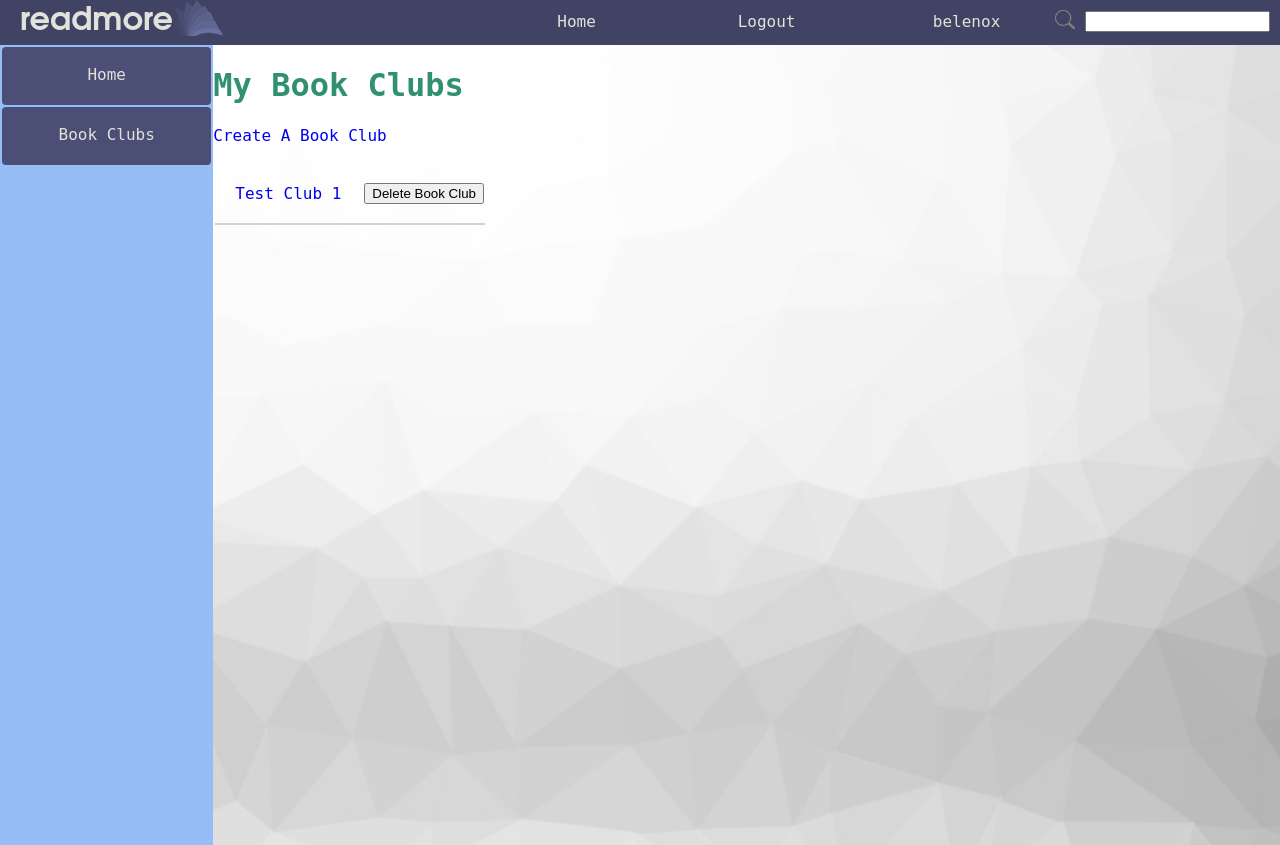
After one commit to benelenox/Readmore, a Django app: page /readmore/book_clubs/ in a window 1280 px wide. The commit adds this page. Run offline with Django 3.2, Linux system fonts and the light colour scheme; a user stored in the database is signed in; data comes from the database, SQL or seed files in the repository; both versions use the stored data as it was after the commit.

Commit message:
Added book club homepage, added user book clubs list, added ability to invite users to book club and accept invitations (with notifications to involved users), added ability to leave book club (and notify owner), and minor bug fixes

```diff
--- a/readmore_app/forms.py
+++ b/readmore_app/forms.py
@@ -60,4 +60,4 @@ class register(forms.Form):
 
 class club(forms.Form):
 	name = forms.CharField(validators=[validators.RegexValidator(regex="^[a-zA-Z_\-0-9]+.*$", message="A valid book club name must be provided.")])
-	description = forms.CharField(widget=forms.Textarea)
+	description = forms.CharField(widget=forms.Textarea, required=False)
--- a/readmore_app/models.py
+++ b/readmore_app/models.py
@@ -35,3 +35,4 @@ class Club(models.Model):
     club_owner = models.ForeignKey(UserExt, on_delete=models.CASCADE)
     club_users = models.ManyToManyField(UserExt, related_name="users")
     club_library = models.ManyToManyField('Book', blank=True, related_name="library")
+    club_pending_invites = models.ManyToManyField('UserExt', related_name="pending_invites")
--- a/readmore_app/static/readmore_app/style.css
+++ b/readmore_app/static/readmore_app/style.css
@@ -16,7 +16,6 @@ a{
     text-transform: uppercase;
     font-family:Arial, Helvetica, sans-serif;
     font-weight: 20px;
-    text-align: left;
 }
 
 .form a{
@@ -90,7 +89,6 @@ input[type=submit]{
     color: white;
     background-color:#008A65;
     min-width: 80px;
-    float: left;
 }
 
 main{
--- /dev/null
+++ b/readmore_app/templates/readmore_app/book_clubs.html
@@ -0,0 +1,49 @@
+{% extends parent_template|default:"base.html" %}
+{% load static %}
+
+{% block title %}
+Readmore - Book Clubs
+{% endblock %}
+
+{% block content %}
+<div>
+    <h1>My Book Clubs</h1>
+    <a class="anchor_button" href="{% url 'readmore_app:create_club' %}">Create A Book Club</a>
+    <br><br>
+    <table id="club_list_table">
+    {% if not book_club_list %}
+        <tr><td>No Book Clubs Here.  Try Creating Your Own.</td></tr>
+    {% else %}
+    {% for book_club in book_club_list %}
+        <tr class="book_club_listing" id="club{{ book_club.club_id }}">
+            <td style="padding-left: 20px;">
+                <p><a href="{% url 'readmore_app:club' book_club.club_id %}">{{ book_club.club_name }}</a></p>
+            </td>
+            <td style="padding-left: 20px;">
+                <p><button onclick="leaveClub({{ book_club.club_id }});">{% if book_club.club_owner != real_user %}Leave Book Club{% else %}Delete Book Club{% endif %}</button></p>
+            </td>
+        </tr>
+        <tr id="club{{ book_club.club_id }}underline"><td colspan="2" bgcolor="lightgray"><td></tr>
+    {% endfor %}
+    {% endif %}
+    </table>
+</div>
+{% endblock %}
+
+{% block js %}
+function leaveClub(club_id) {
+    const tr = document.getElementById("club" + club_id);
+    const underline = document.getElementById("club" + club_id + "underline");
+    tr.parentNode.removeChild(tr);
+    underline.parentNode.removeChild(underline);
+    const xhrleaveclub = new XMLHttpRequest();
+    xhrleaveclub.open("GET", "/readmore/ajax/leave_club/" + club_id + "/");
+    xhrleaveclub.send();
+
+    let num_clubs = document.getElementsByClassName('book_club_listing').length;
+    if (num_clubs == 0) {
+        let table = document.getElementById("club_list_table");
+        table.innerHTML = "<tr><td>No Book Clubs Here.  Try Creating Your Own.</td></tr>";
+    }
+}
+{% endblock %}
--- a/readmore_app/templates/readmore_app/profile.html
+++ b/readmore_app/templates/readmore_app/profile.html
@@ -18,7 +18,6 @@ Readmore - {{ profile_user.username }}'s Profile
         {% endif %}
     {% endif %}
     <div style="height:42px;">
-    <!-- Implement Friends View -->
     <a href="{% url 'readmore_app:friend_list' profile_user.id %}" id="friendinfo" style="margin-right:200px;">{{ profile_user.user_friends.all.count }} Friends</a>
     </div>
     <!-- Implement User bio -->
--- a/readmore_app/templates/readmore_app/registration.html
+++ b/readmore_app/templates/readmore_app/registration.html
@@ -10,10 +10,10 @@ Readmore - Register
     <h1>Register For an Account</h1>
     <form action="{% url 'readmore_app:registration' %}" method="post">
     {% csrf_token %}
-        <table >
+        <table>
             {{ form.as_table }}
             <tr>
-                <td style="text-align: left;" colspan=2><input type="submit" value="Register"></td>
+                <td colspan="2" style="text-align: center;"><input type="submit" value="Register"></td>
             </tr>
         </table>
 
--- a/readmore_app/urls.py
+++ b/readmore_app/urls.py
@@ -12,8 +12,21 @@ urlpatterns = [
     path('create_club/', views.create_club, name='create_club'),
     path('club/<int:club_id>/', views.club, name='club'),
     path('friend_list/<int:profile_id>/', views.friend_list, name='friend_list'),
+    path('search_results/', views.search_results, name="search_results"),
+    path('book_clubs/', views.book_clubs, name="book_clubs"),
+    path('club_members/<int:club_id>/', views.club_members, name='club_members'),
+    path('invite_to_club/<int:club_id>/', views.invite_to_club, name='invite_to_club'),
+]
+
+# AJAX url patterns
+urlpatterns.extend(
+    [
     path('ajax/notifications/<int:notification_id>/', views.delete_notification, name="delete_notification"),
     path('ajax/friend/', views.process_friend, name='process_friend'),
     path('ajax/get_friend_count/<int:user_id>/', views.get_friend_count, name="get_friend_count"),
-    path('search_results/', views.search_results, name="search_results"),
-]
+    path('ajax/leave_club/<int:club_id>/', views.leave_club, name="leave_club"),
+    path('ajax/kick_member/<int:club_id>/<int:member_id>/', views.kick_member, name="kick_member"),
+    path('ajax/invite_member/<int:club_id>/<int:friend_id>/', views.invite_member, name="invite_member"),
+    path('ajax/join_club/<int:club_id>/', views.join_club, name="join_club"),
+    ]
+)
--- a/readmore_app/views.py
+++ b/readmore_app/views.py
@@ -24,6 +24,135 @@ def profile(request, profile_id):
         return render(request, "readmore_app/profile.html", {'real_user': real_user, 'profile_user': profile_user})
     else:
         return render(request, "readmore_app/profile.html", {'profile_user': profile_user})
+
+def notifications(request):
+    notifications = Notification.objects.filter(notification_user = UserExt.objects.get(pk=request.user.id)).order_by('-notification_time')
+    return render(request, "readmore_app/notifications.html", {"notifications": notifications, 'luser': UserExt.objects.get(pk=request.user.id)})
+
+def index(request):
+    # If the user isn't logged in, redirect to login page
+    if not request.user.is_authenticated:
+        return HttpResponseRedirect(reverse("readmore_app:login"))
+    return render(request, "readmore_app/index.html", {})
+
+def login(request, account_created=None):
+    if request.user.is_authenticated:
+        return HttpResponseRedirect(reverse("readmore_app:index"))
+    form = loginform()
+    if request.method == 'POST':
+        form = loginform(request.POST)
+        if form.is_valid():
+            cased_username = UserExt.objects.get(username__iexact=form.cleaned_data['username'])
+            if not authenticate(username=cased_username, password=form.cleaned_data['password']):
+                return render(request, "readmore_app/login.html", {'form': form, 'optional_message': "Invalid login information."})
+            else:
+                log_in(request, authenticate(username=cased_username, password=form.cleaned_data['password']))
+                return HttpResponseRedirect(reverse("readmore_app:index"))
+    context = {'form': form}
+    if account_created:
+        context['optional_message'] = "Account has been created."
+    return render(request, 'readmore_app/login.html', context)
+
+def registration(request):
+    form = regform()
+    if request.method == 'POST':
+        form = regform(request.POST)
+        if form.is_valid():
+            new_user = UserExt()
+            new_user.username = form.cleaned_data['username']
+            new_user.set_password(form.cleaned_data['password'])
+            new_user.first_name = form.cleaned_data['first_name']
+            new_user.last_name = form.cleaned_data['last_name']
+            new_user.email = form.cleaned_data['email'].lower()
+            new_user.user_birthdate = form.cleaned_data['birthdate']
+            new_user.save()
+            return redirect(reverse('readmore_app:login_account_created', kwargs={'account_created':1}))
+    if request.user.is_authenticated:
+        return HttpResponseRedirect(reverse("readmore_app:index"))
+    return render(request, 'readmore_app/registration.html', {'form': form})
+
+def logout(request):
+    log_out(request)
+    return HttpResponseRedirect(reverse("readmore_app:login"))
+
+def create_club(request):
+    """
+    The creation page for book clubs
+    """
+
+    if request.user.is_authenticated:
+        form = clubform()
+        # Create a Book Club
+        if request.method == 'POST':
+            form = clubform(request.POST)
+            if form.is_valid():
+                new_club = Club()
+                new_club.club_name = form.cleaned_data['name']
+                new_club.club_description = form.cleaned_data['description']
+                new_club.club_owner = UserExt.objects.get(pk=request.user.id)
+                new_club.save()
+                new_club.club_users.add(new_club.club_owner)
+                new_club.save()
+                return redirect(reverse('readmore_app:club', kwargs={ 'club_id': new_club.club_id }))
+
+        # Display the Book Club Creation Form
+        return render(request, "readmore_app/create_club.html", { 'form': form })
+
+    # Redirect Unknown Users
+    return HttpResponseRedirect(reverse("readmore_app:login"))
+
+def search_results(request):
+    if request.method == 'POST':
+        search_query = request.POST["search_query"]
+        results1 = UserExt.objects.filter(username__istartswith=search_query)
+        results2 = UserExt.objects.filter(username__icontains=search_query)
+        search_results = results1 | results2
+        return render(request, "readmore_app/search_results.html", {"search": search_query, "user_search_results": search_results})
+    else:
+        raise Http404()
+
+def book_clubs(request):
+    if request.user.is_authenticated:
+        real_user = UserExt.objects.get(pk=request.user.id)
+        book_club_list = Club.objects.filter(club_users__in=[real_user])
+        return render(request, "readmore_app/book_clubs.html", {"real_user": real_user, "book_club_list": book_club_list})
+    else:
+        return redirect(reverse('readmore_app:login'))
+
+def club(request, club_id):
+    """
+    The home page for book clubs
+    """
+    if request.user.is_authenticated:
+        club = get_object_or_404(Club, club_id=club_id)
+        real_user = get_object_or_404(UserExt, id=request.user.id)
+        return render(request, "readmore_app/club_home.html", {"real_user": real_user, "club": club})
+    else:
+        return redirect(reverse('readmore_app:login'))
+
+def club_members(request, club_id):
+    if request.user.is_authenticated:
+        club = get_object_or_404(Club, club_id=club_id)
+        real_user = get_object_or_404(UserExt, id=request.user.id)
+        return render(request, "readmore_app/club_members_list.html", {"real_user": real_user, "club": club})
+    else:
+        return redirect(reverse('readmore_app:login'))
+
+def invite_to_club(request, club_id):
+    if request.user.is_authenticated:
+        club = get_object_or_404(Club, club_id=club_id)
+        real_user = get_object_or_404(UserExt, id=request.user.id)
+        if club.club_owner != real_user:
+            return redirect(reverse('readmore_app:club', kwargs={'club_id': club.club_id}))
+        return render(request, "readmore_app/invite_to_club.html", {"real_user": real_user, "club": club})
+    else:
+        return redirect(reverse('readmore_app:login'))
+
+"""
+*************************************
+* AJAX METHODS ONLY AFTER THIS POINT
+*************************************
+"""
 
 @csrf_exempt
 def process_friend(request):
@@ -68,108 +197,82 @@ def process_friend(request):
             real_user.user_friends.remove(profile_user)
             return HttpResponse("")
 
+def leave_club(request, club_id):
+    real_user = UserExt.objects.get(pk=request.user.id)
+    club = Club.objects.get(pk=club_id)
+    if club.club_owner == real_user:
+        club_users = club.club_users.all()
+        for member in club_users:
+            if member != real_user:
+                notify_member = Notification()
+                notify_member.notification_user = member
+                notify_member.notification_title = "A Book Club You Are a Member of Has Been Deleted"
+                notify_member.notification_message = f"The owner of the book club {club.club_name} has deleted this book club."
+                notify_member.save()
+        club.delete()
+        return HttpResponse("")
+    else:
+        club.club_users.remove(real_user)
+        club.save()
+        notify_owner = Notification()
+        notify_owner.notification_user = club.club_owner
+        notify_owner.notification_title = f"{real_user.username} Has Left Your Book Club"
+        notify_owner.notification_link = f'/readmore/club/{club.club_id}'
+        notify_owner.notification_link_text = club.club_name
+        notify_owner.notification_message = f"{real_user.username} has left your book club, {club.club_name}."
+        notify_owner.save()
+        return HttpResponse("")
+
+def delete_notification(request, notification_id):
+    Notification.objects.filter(notification_id=notification_id).delete()
+    return HttpResponse("")
+
 def get_friend_count(request, user_id):
     this_user = get_object_or_404(UserExt, id=user_id)
     num_friends = this_user.user_friends.all().count()
     return HttpResponse(str(num_friends))
 
-def delete_notification(request, notification_id):
-    Notification.objects.filter(notification_id=notification_id).delete()
+def kick_member(request, club_id, member_id):
+    real_user = UserExt.objects.get(pk=request.user.id)
+    club = Club.objects.get(pk=club_id)
+    member = UserExt.objects.get(pk=member_id)
+    if club.club_owner == real_user:
+        club.club_users.remove(member)
+        club.save()
+        notify_member = Notification()
+        notify_member.notification_user = member
+        notify_member.notification_title = "You Have Been Kicked From A Book Club"
+        notify_member.notification_message = f"The owner of the book club {club.club_name} has kicked you from this book club."
+        notify_member.save()
+    return HttpResponse("")
 
-def notifications(request):
-    notifications = Notification.objects.filter(notification_user = UserExt.objects.get(pk=request.user.id))
-    return render(request, "readmore_app/notifications.html", {"notifications": notifications, 'luser': UserExt.objects.get(pk=request.user.id)})
+def invite_member(request, club_id, friend_id):
+    real_user = UserExt.objects.get(pk=request.user.id)
+    club = Club.objects.get(pk=club_id)
+    member = UserExt.objects.get(pk=friend_id)
+    if club.club_owner == real_user:
+        club.club_pending_invites.add(member)
+        notify_member = Notification()
+        notify_member.notification_user = member
+        notify_member.notification_title = "You Have Been Invited To A Book Club"
+        notify_member.notification_message = f"You have been invited to the book club {club.club_name} by {real_user.username}.  To accept the invitation, click the above link to the book club's homepage and click the 'Join' button."
+        notify_member.notification_link = f"/readmore/club/{club.club_id}/"
+        notify_member.notification_link_text = club.club_name
+        notify_member.save()
+    return HttpResponse("")
 
-def index(request):
-    # If the user isn't logged in, redirect to login page
-    if not request.user.is_authenticated:
-        return HttpResponseRedirect(reverse("readmore_app:login"))
-    return render(request, "readmore_app/index.html", {})
-
-def login(request, account_created=None):
-    form = loginform()
-    if request.method == 'POST':
-        form = loginform(request.POST)
-        if form.is_valid():
-            cased_username = UserExt.objects.get(username__iexact=form.cleaned_data['username'])
-            if not authenticate(username=cased_username, password=form.cleaned_data['password']):
-                return render(request, "readmore_app/login.html", {'form': form, 'optional_message': "Invalid login information."})
-            else:
-                log_in(request, authenticate(username=cased_username, password=form.cleaned_data['password']))
-                return HttpResponseRedirect(reverse("readmore_app:index"))
-
-    context = {'form': form}
-    if account_created:
-        context['optional_message'] = "Account has been created."
-    return render(request, 'readmore_app/login.html', context)
-
-def registration(request):
-    form = regform()
-    if request.method == 'POST':
-        form = regform(request.POST)
-        if form.is_valid():
-            new_user = UserExt()
-            new_user.username = form.cleaned_data['username']
-            new_user.set_password(form.cleaned_data['password'])
-            new_user.first_name = form.cleaned_data['first_name']
-            new_user.last_name = form.cleaned_data['last_name']
-            new_user.email = form.cleaned_data['email'].lower()
-            new_user.user_birthdate = form.cleaned_data['birthdate']
-            new_user.save()
-            return redirect(reverse('readmore_app:login_account_created', kwargs={'account_created':1}))
-    if request.user.is_authenticated:
-        return HttpResponseRedirect(reverse("readmore_app:index"))
-    return render(request, 'readmore_app/registration.html', {'form': form})
-
-def logout(request):
-    log_out(request)
-    return HttpResponseRedirect(reverse("readmore_app:login"))
-
-def create_club(request):
-    """
-    The creation page for book clubs
-    """
-
-    if request.user.is_authenticated:
-        form = clubform()
-
-        # Create a Book Club
-        if request.method == 'POST':
-            form = clubform(request.POST)
-
-            if form.is_valid():
-                new_club = Club()
-
-                new_club.club_name = form.cleaned_data['name']
-                new_club.club_description = form.cleaned_data['description']
-                new_club.club_owner = UserExt.objects.get(pk=request.user.id)
-                new_club.save()
-                new_club.club_users.add(new_club.club_owner)
-                new_club.save()
-
-
-                return redirect(reverse('readmore_app:club', kwargs={ 'club_id': new_club.club_id }))
-
-        # Display the Book Club Creation Form
-        return render(request, "readmore_app/create_club.html", { 'form': form })
-
-    # Redirect Unknown Users
-    return HttpResponseRedirect(reverse("readmore_app:login"))
-
-def search_results(request):
-    if request.method == 'POST':
-        search_query = request.POST["search_query"]
-        results1 = UserExt.objects.filter(username__istartswith=search_query)
-        results2 = UserExt.objects.filter(username__icontains=search_query)
-        search_results = results1 | results2
-        return render(request, "readmore_app/search_results.html", {"search": search_query, "user_search_results": search_results})
-    else:
-        raise Http404()
-
-
-def club(request, club_id=None):
-    """
-    The home page for book clubs
-    """
-
-    return index(request) # Temporary
+def join_club(request, club_id):
+    real_user = UserExt.objects.get(pk=request.user.id)
+    club = Club.objects.get(pk=club_id)
+    if real_user in club.club_pending_invites.all():
+        club.club_pending_invites.remove(real_user)
+        club.club_users.add(real_user)
+        club.save()
+        notify_owner = Notification()
+        notify_owner.notification_user = club.club_owner
+        notify_owner.notification_title = f"{real_user.username} Has Joined Your Book Club"
+        notify_owner.notification_link = f'/readmore/club/{club.club_id}'
+        notify_owner.notification_link_text = club.club_name
+        notify_owner.notification_message = f"{real_user.username} has joined your book club, {club.club_name}."
+        notify_owner.save()
+    return HttpResponse("")
--- a/templates/base.html
+++ b/templates/base.html
@@ -34,7 +34,7 @@
                 <a href="{% url 'readmore_app:logout' %}" >Logout</a>
                 <div id="drop">
                     {% num_notifications user.id as has_notifications %}
-                    <a style="margin-top: -10px;"><span id="notification_dot" style="color: red;">{% if has_notifications %}●{% endif %}</span>{{ user.username }}</a>
+                    <a  href="{% url 'readmore_app:profile' user.id %}" style="margin-top: -10px;"><span id="notification_dot" style="color: red;">{% if has_notifications %}●{% endif %}</span>{{ user.username }}</a>
                     <div id="dropdown">
                         <a class="dropaw" href="{% url 'readmore_app:notifications' %}">(<span id="num_notifications">{% num_notifications user.id %}</span>) Notifications</a>
                         <a class="dropaw" href="#">Link 2</a>
@@ -55,6 +55,7 @@
             {% if user.is_authenticated %}
             <div class="sidebar">
                 <a href="{% url 'readmore_app:index' %}">Home</a>
+                <a href="{% url 'readmore_app:book_clubs' %}">Book Clubs</a>
             </div>
             <main style="margin:0;">
             {% endif %}
```
Also changed, not shown: readmore_app/templates/readmore_app/club_home.html (added, +38 -0 lines), readmore_app/templates/readmore_app/club_members_list.html (added, +40 -0 lines), readmore_app/templates/readmore_app/invite_to_club.html (added, +42 -0 lines), db.sqlite3, readmore_app/migrations/0004_club_club_pending_invites.py (added).
